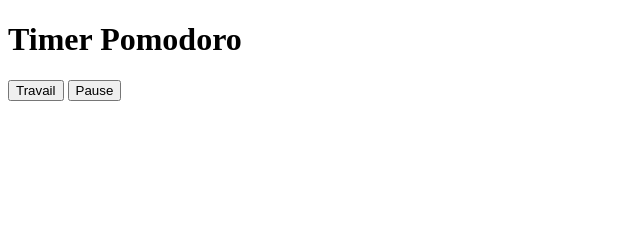
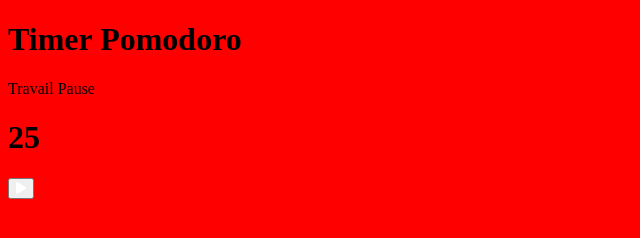
Before and after one commit to adrien4486498/pomodoro, a plain HTML site: page index.html in a window 1280 px wide. Shown: the whole page, without its empty margins (0-640 px from the left). Drawn offline with Linux system fonts and the light colour scheme.

Commit message:
ajout éléments html + début css

```diff
--- a/index.html
+++ b/index.html
@@ -3,6 +3,7 @@
 <head>
     <meta charset="UTF-8">
     <meta name="viewport" content="width=device-width, initial-scale=1.0">
+    <script src="https://kit.fontawesome.com/749b7b45f1.js" crossorigin="anonymous"></script>
     <link rel="stylesheet" href="style.css">
     <title>Pomodoro</title>
 </head>
@@ -10,9 +11,13 @@
     <h1> Timer Pomodoro </h1>
 
     <div class="box">
-        <button>Travail</button>
-        <button>Pause</button>
+        <p>Travail      Pause</p>
     </div>
+
+    <h1> 25 </h1>
+
+
+    <button><i class="fa-solid fa-play"></i></button>
 
     <script src="script.js"></script>
 </body>
--- a/style.css
+++ b/style.css
@@ -0,0 +1,7 @@
+body{
+    background-color: red;
+}
+
+i{
+    color: white;
+}
```
